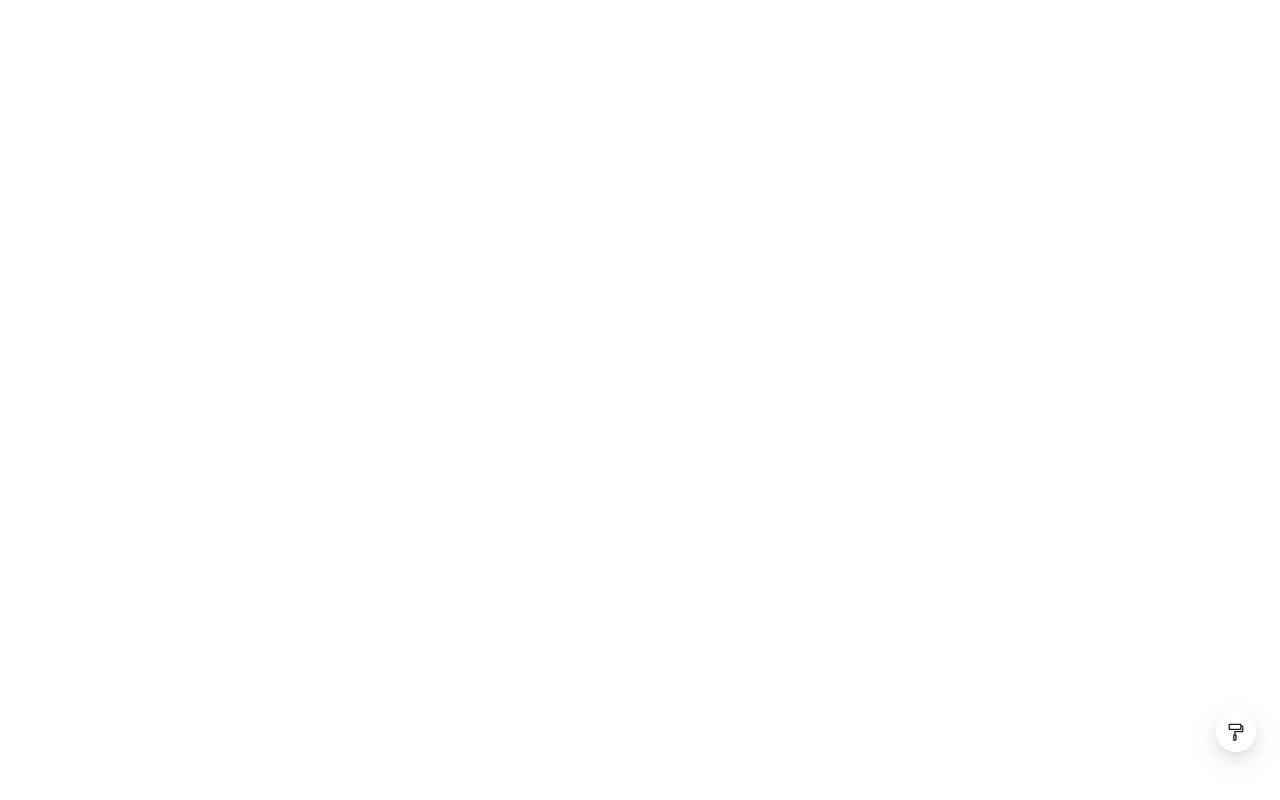
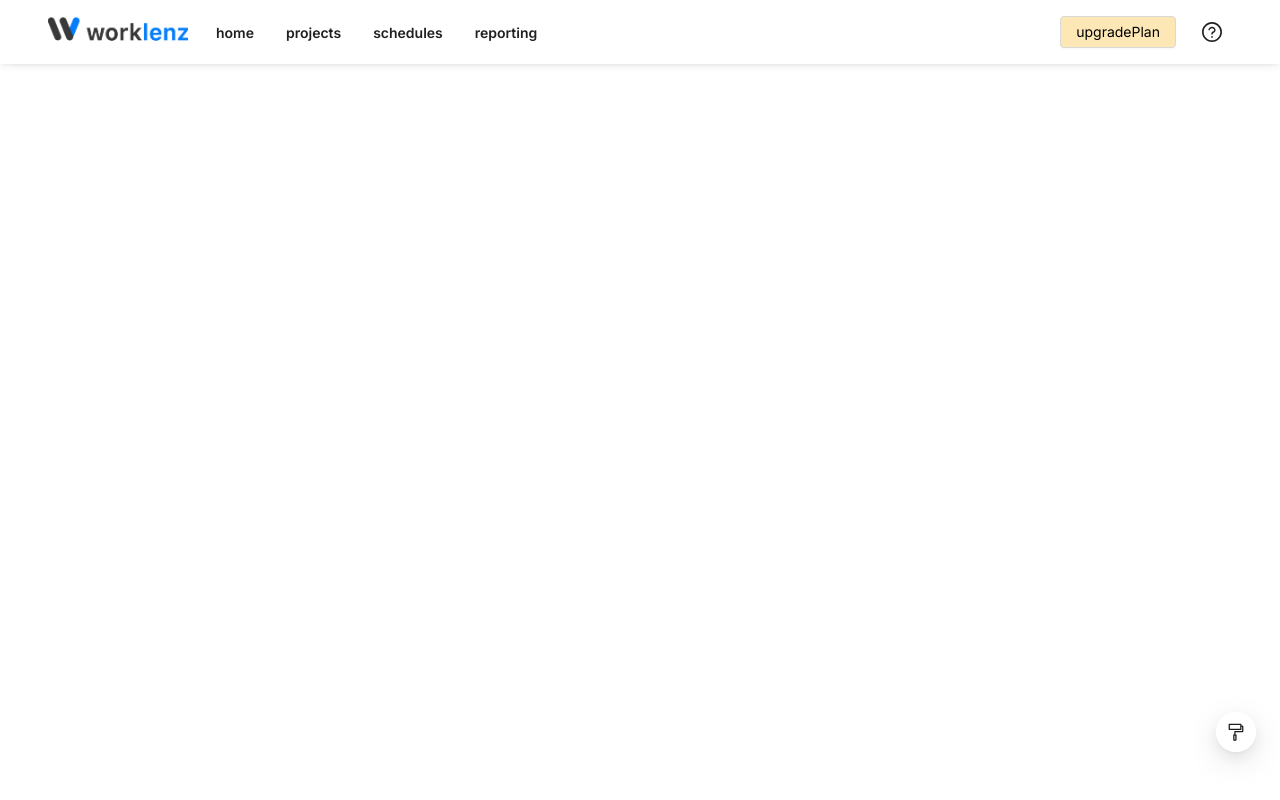
Before and after one commit to kithmina1999/worklenz-v2, a React (Create React App) app: page /worklenz in a window 1280 px wide. Built offline with nearby package versions, Linux system fonts and the light colour scheme.

Commit message:
feat(layouts): add navbar to main layout

```diff
--- a/src/layouts/MainLayout.tsx
+++ b/src/layouts/MainLayout.tsx
@@ -1,10 +1,28 @@
 import { Col, Layout } from 'antd'
 import React from 'react'
 import { Outlet } from 'react-router-dom'
+import Navbar from '../components/navbar/Navbar'
+import { useAppSelector } from '../hooks/useAppSelector'
 
 const MainLayout = () => {
+    const themeMode = useAppSelector((state) => state.themeReducer.mode)
+
     return (
         <Layout>
+            <Layout.Header
+                className={`shadow-md ${themeMode === 'dark' ? 'shadow-[#5f5f5f1f]' : 'shadow-[#18181811]'}`}
+                style={{
+                    zIndex: 999,
+                    position: 'fixed',
+                    width: '100%',
+                    display: 'flex',
+                    alignItems: 'center',
+                    padding: 0,
+                }}
+            >
+                <Navbar />
+            </Layout.Header>
+
             <Layout.Content>
                 <Col
                     xs={{ span: 20, offset: 2, flex: '100%' }}
```
